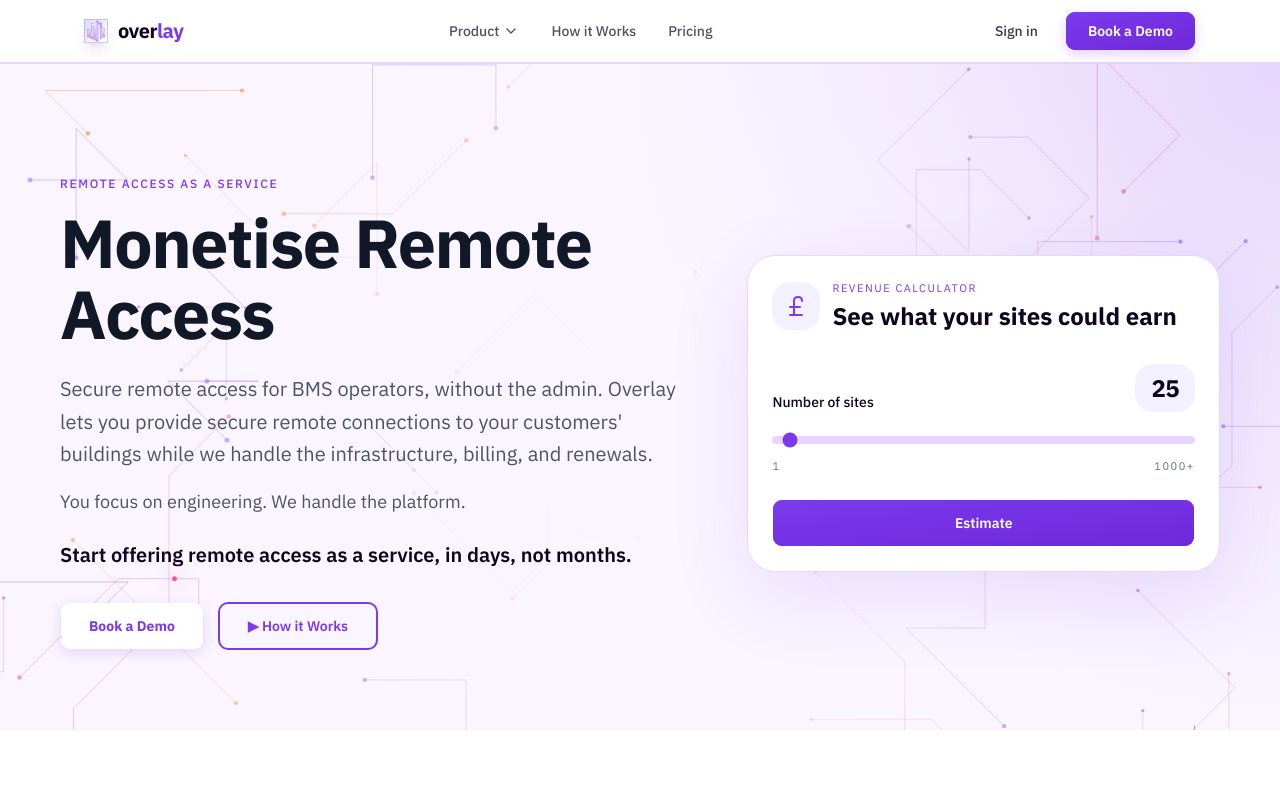
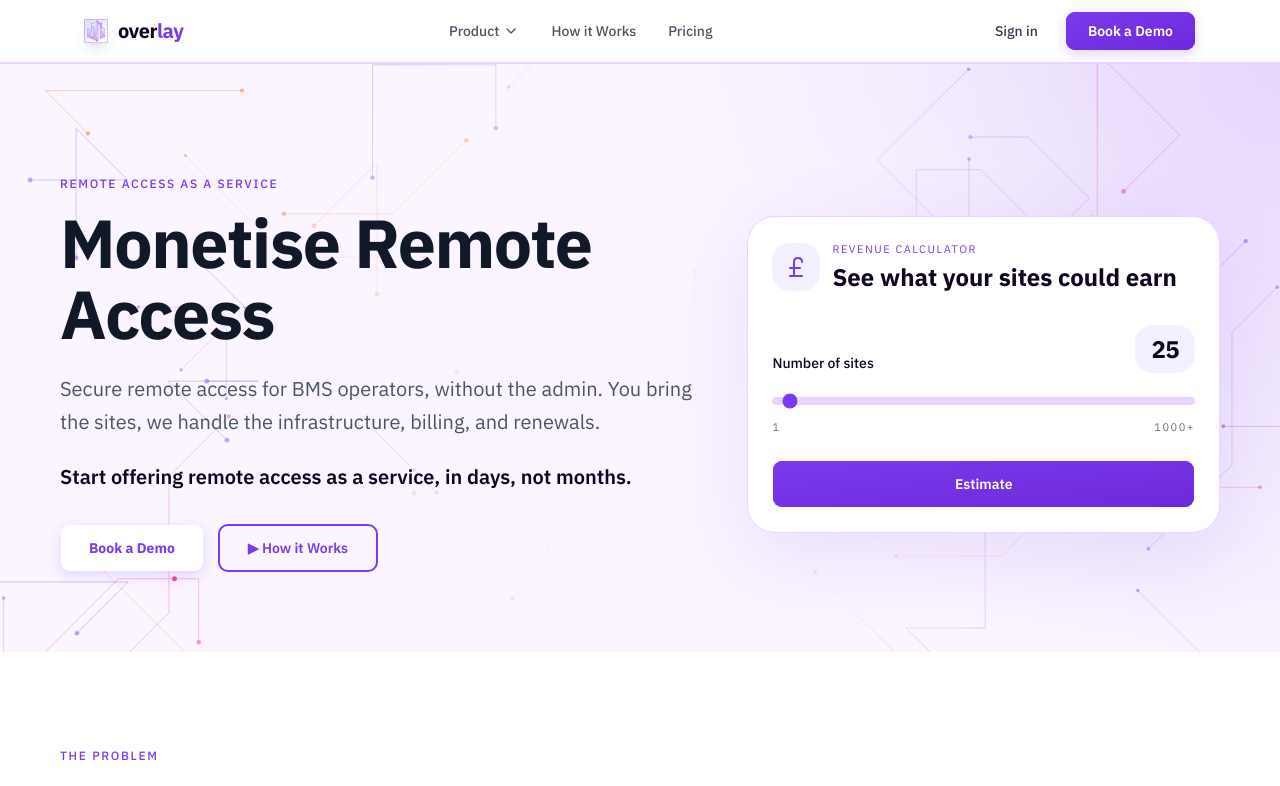
Before and after one commit to michaelbironneau/overlay-website, a Next.js app: page /monetise-remote-access in a window 1280 px wide. Shown: the top 786 px of the page. Built offline with nearby package versions, Linux system fonts and the light colour scheme.

Commit message:
Be less verbose in hero

```diff
--- a/src/components/sections/monetise-remote-access.tsx
+++ b/src/components/sections/monetise-remote-access.tsx
@@ -70,12 +70,8 @@ export function MonetiseRemoteAccessHero() {
             Monetise Remote Access
           </h1>
           <p className="mt-6 max-w-[640px] text-lg leading-relaxed text-[#4B5563] md:text-[20px]">
-            Secure remote access for BMS operators, without the admin. Overlay lets you provide
-            secure remote connections to your customers&apos; buildings while we handle the
+            Secure remote access for BMS operators, without the admin. You bring the sites, we handle the
             infrastructure, billing, and renewals.
-          </p>
-          <p className="mt-4 text-lg leading-relaxed text-[#4B5563]">
-            You focus on engineering. We handle the platform.
           </p>
           <p className="mt-6 text-[20px] font-semibold text-[#0F0520]">
             Start offering remote access as a service, in days, not months.
```
